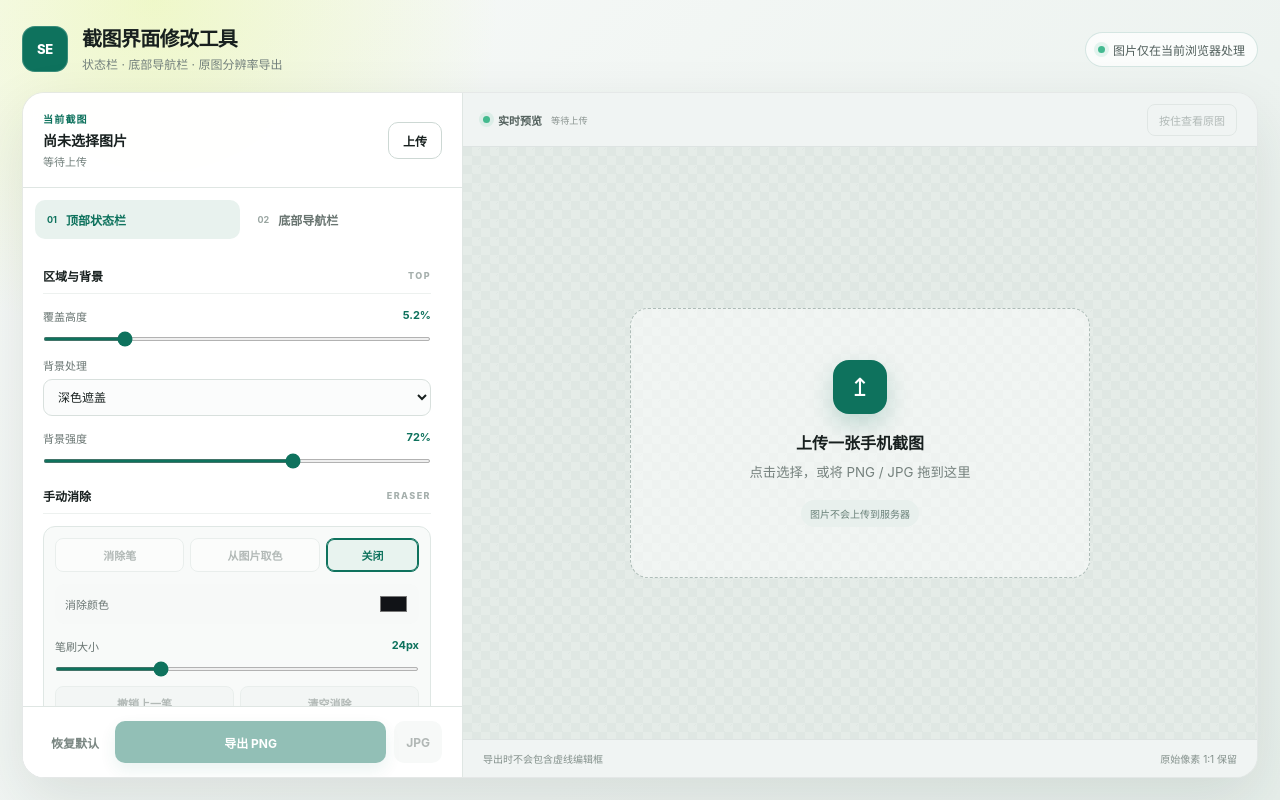
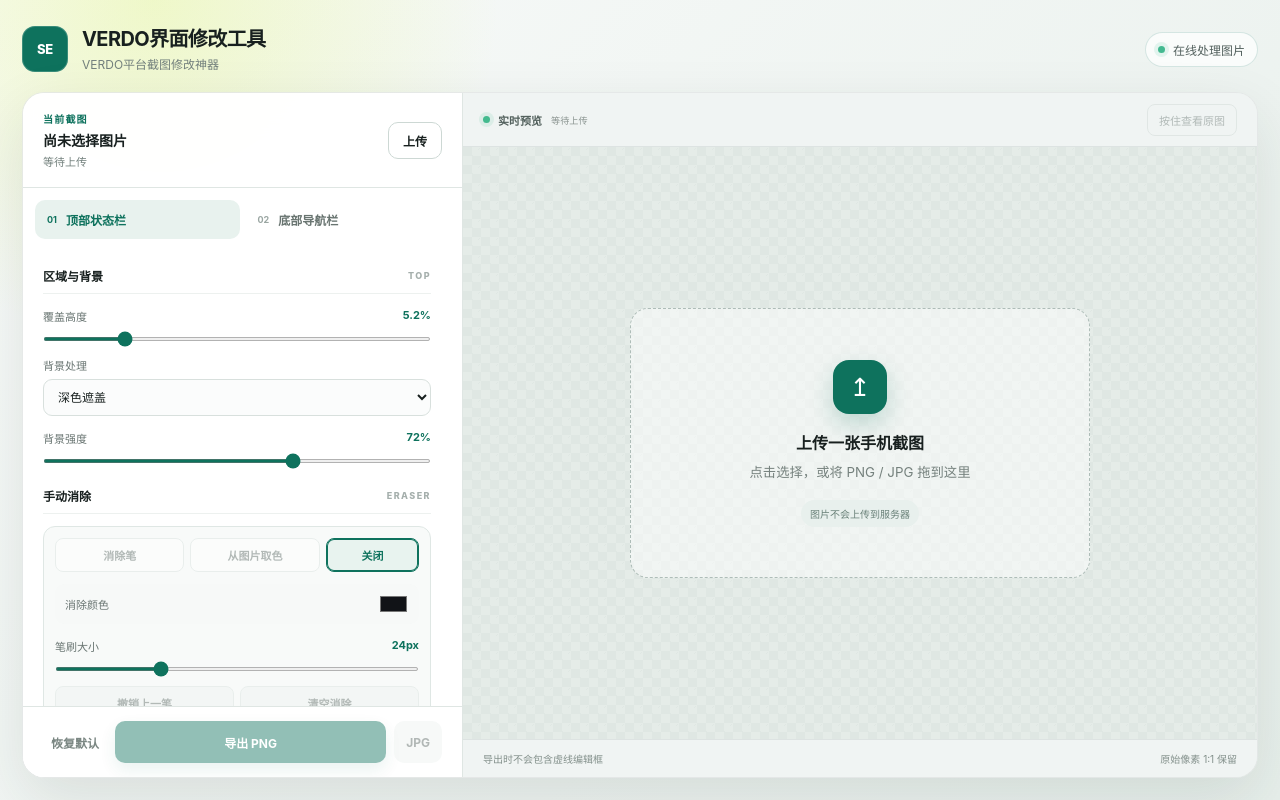
Before and after one commit to wyangming678-oss/screenshot-editor, a Next.js app: page / in a window 1280 px wide. Built offline with nearby package versions, Linux system fonts and the light colour scheme.

Commit message:
Update page.js

```diff
--- a/app/page.js
+++ b/app/page.js
@@ -663,8 +663,8 @@ export default function Home() {
     <main className="app-shell">
       <header className="top-header">
         <div className="brand-mark">SE</div>
-        <div className="brand-copy"><h1>截图界面修改工具</h1><p>状态栏 · 底部导航栏 · 原图分辨率导出</p></div>
-        <div className="privacy-pill"><span /> 图片仅在当前浏览器处理</div>
+        <div className="brand-copy"><h1>VERDO界面修改工具</h1><p>VERDO平台截图修改神器</p></div>
+        <div className="privacy-pill"><span /> 在线处理图片</div>
       </header>
 
       <section className="workspace">
@@ -716,7 +716,7 @@ export default function Home() {
                 <SelectField label="信号组合位置" value={config.iconPosition} options={[["right","右侧"],["left","左侧"]]} onChange={(v) => patch("iconPosition", v)} />
                 <Range label="图标大小" value={config.iconScale} min={60} max={160} step={5} suffix="%" onChange={(v) => patch("iconScale", v)} />
               </div>
-              <SelectField label="网络类型" value={config.network} options={["5G","4G","LTE","隐藏"]} onChange={(v) => patch("network", v)} />
+              <SelectField label="网络类型" value={config.network} options={["⁵ᴳ","⁴","LTE","隐藏"]} onChange={(v) => patch("network", v)} />
               <Range label="信号强度" value={config.signalBars} min={0} max={4} onChange={(v) => patch("signalBars", v)} />
               {config.wifi && <Range label="Wi-Fi 强度" value={config.wifiStrength} min={0} max={3} onChange={(v) => patch("wifiStrength", v)} />}
               <Range label="剩余电量" value={config.battery} min={1} max={100} suffix="%" onChange={(v) => patch("battery", v)} />
```
